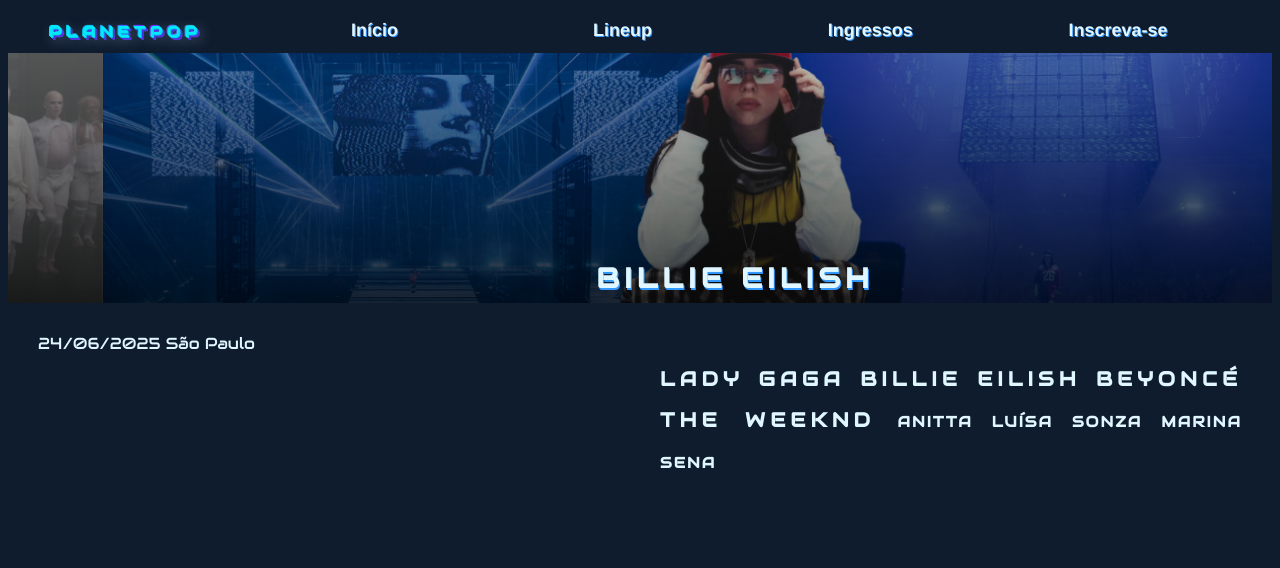
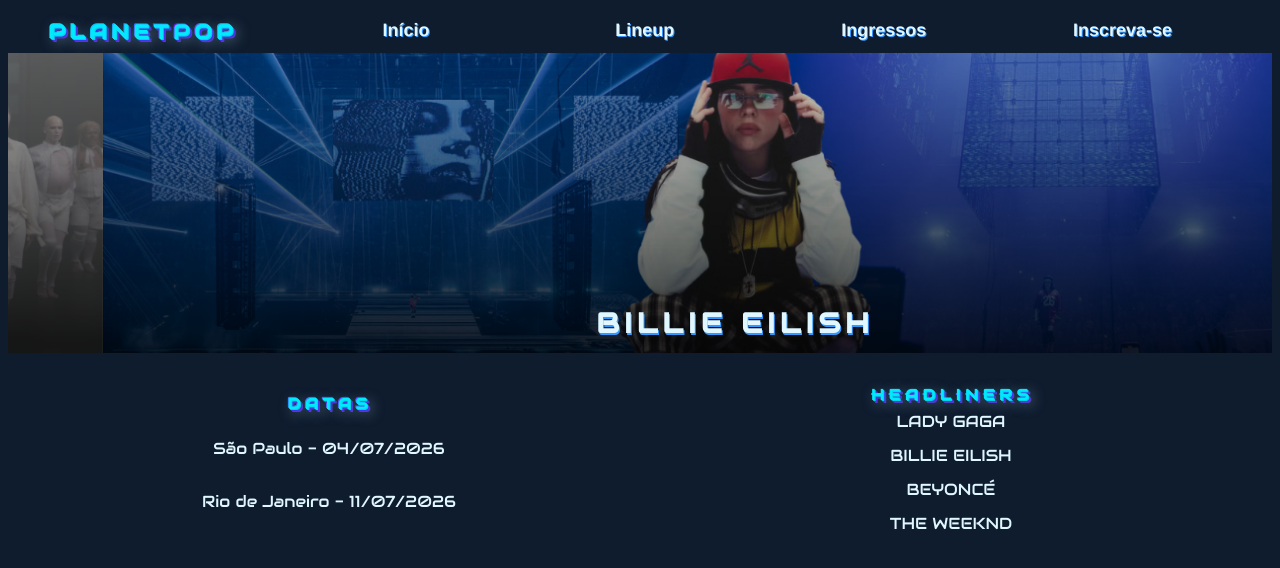
Before and after one commit to daianebadilho/projetofestival, a plain HTML site: page index.html in a window 1280 px wide. Drawn offline with Linux system fonts and the light colour scheme; a web font is replaced by a local one.

Commit message:
alteração estilos datas headliners

```diff
--- a/estilos.css
+++ b/estilos.css
@@ -20,7 +20,7 @@ height: 5px;
 .titulofestival h1 {
   font-family: 'Audiowide', cursive;
   font-style: normal;
-  font-size: 15px;
+  font-size: 20px;
   letter-spacing: 5px;
   text-transform: uppercase;
 
@@ -105,15 +105,15 @@ nav ul li a:hover {
 
 #slideshow-container {
   position: relative;
-  width: 100%;
-  height: 250px;
+
+  height: 300px;
   overflow: hidden;
 
 }
 
 #slides {
   display: flex;
-  width: 100%;
+
   height: 100%;
   animation: slideAnimation 30s infinite;
 }
@@ -185,6 +185,56 @@ nav ul li a:hover {
   background-color: #0f1c2e;
 }
 
+.datas, .quadrolineup p {
+  text-align: center;
+
+}
+
+.quadrolineup {
+line-height: 2px;
+}
+.tituloscorpodotexto {
+
+  font-family: 'Audiowide', cursive;
+  font-style: normal;
+  font-size: 15px;
+  letter-spacing: 5px;
+  text-transform: uppercase;
+  text-align: center;
+
+  color: #00ffff;
+  text-shadow:
+    1px 1px 0 #00ccff,
+    2px 2px 0 #0099ff,
+    3px 3px 0 #0077cc,
+    4px 4px 0 #0055aa,
+    5px 5px 10px rgba(0,0,50,0.5);
+
+  background: linear-gradient(45deg, #00ffff, #00bfff, #7f00ff, #00ffcc);
+  -webkit-background-clip: text;
+  -webkit-text-fill-color: transparent;
+  animation: brilho-pop 3s infinite alternate;
+}
+
+@keyframes brilho-pop {
+  0% {
+    text-shadow:
+      1px 1px 0 #00ccff,
+      2px 2px 0 #0099ff,
+      3px 3px 0 #0077cc,
+      4px 4px 0 #0055aa,
+      5px 5px 10px rgba(0,0,50,0.5);
+  }
+  100% {
+    text-shadow:
+      1px 1px 0 #00ffff,
+      2px 2px 0 #00ffcc,
+      3px 3px 0 #7f00ff,
+      4px 4px 0 #8a2be2,
+      5px 5px 15px rgba(200,255,255,0.8);
+  }
+
+}
 
 .headliners {
 
--- a/index.html
+++ b/index.html
@@ -44,13 +44,16 @@
   </div>
 <div class="corpodotexto">
 <div class="datas">
-
-  24/06/2025 São Paulo
+<h1 class="tituloscorpodotexto">DATAS</h1>
+<p>São Paulo - 04/07/2026</p>
+<p>Rio de Janeiro - 11/07/2026</p>
 </div>
 <div class="quadrolineup">
-<h1>
-<span class="headliners">LADY GAGA BILLIE EILISH BEYONCÉ THE WEEKND</span>
-<span class="outrosartistas">ANITTA LUÍSA SONZA MARINA SENA</span>
+<h1 class="tituloscorpodotexto">HEADLINERS</h1>
+<p>LADY GAGA</p>
+<P>BILLIE EILISH</P>
+<P>BEYONCÉ</P>
+<P>THE WEEKND</P>
 </h1>
 </div>
 </div>
```
Also changed, not shown: page/lineup.html (+2 -3 lines).
